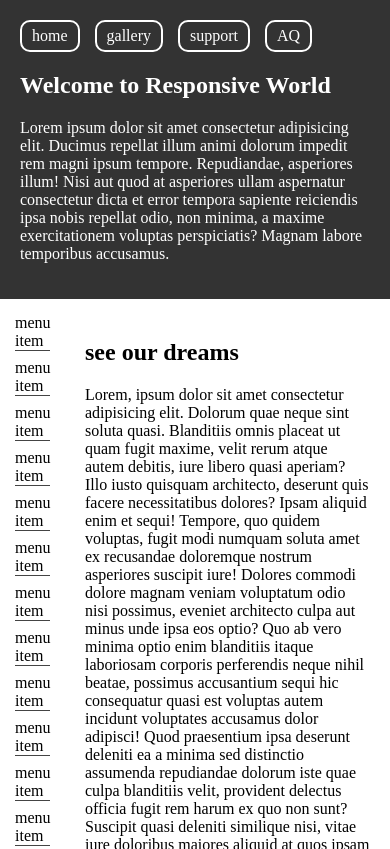
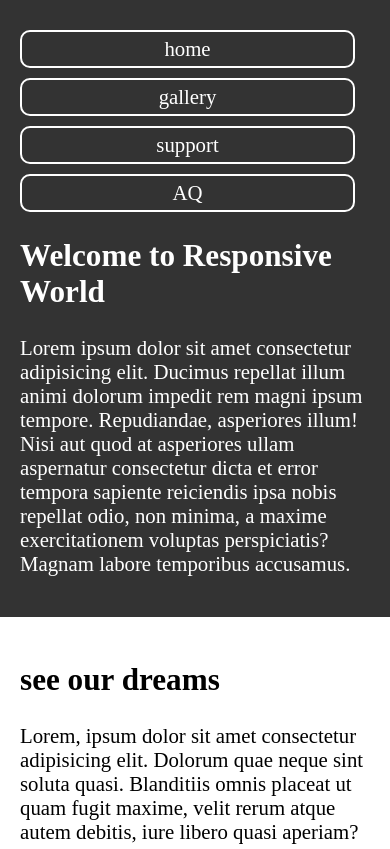
Before and after one commit to MajidFathi088/responsive, a plain HTML site: page index.html in a window 390 px wide. Shown: the top 849 px of the page. Drawn offline with Linux system fonts and the light colour scheme.

Commit message:
responsive and media query style in css

```diff
--- a/style.css
+++ b/style.css
@@ -56,3 +56,36 @@ main .content .cards .card{
     color: white;
     font-size: 2em;
 }
+
+/* media query */
+
+@media /*for*/screen and (max-width:900px) {
+    main{
+        grid-template-columns: 2fr 4fr;
+    }
+    main .content .cards{
+        grid-template-columns: repeat(2,1fr);
+    }
+}
+@media /*for*/screen and (max-width:600px) {
+    main .menu{
+        display: none;
+    }
+    main{
+        grid-template-columns: 1fr;
+    }
+    main .content .cards{
+        grid-template-columns: 1fr;
+    }
+    header nav{
+        flex-direction: column;
+
+    }
+    header nav span{
+        margin-top: 10px;
+        text-align: center;
+    }
+    .main-container{
+        font-size: 1.3em;
+    }
+}
```
